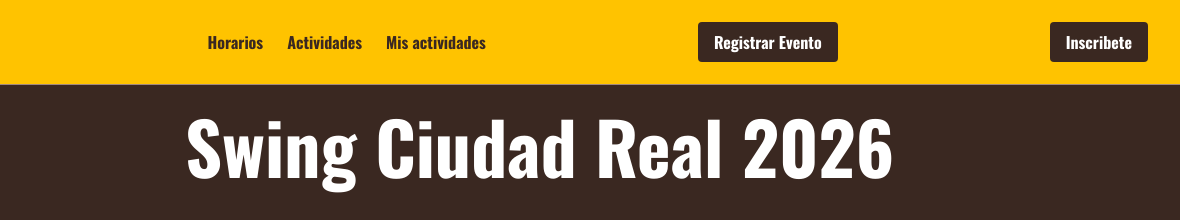
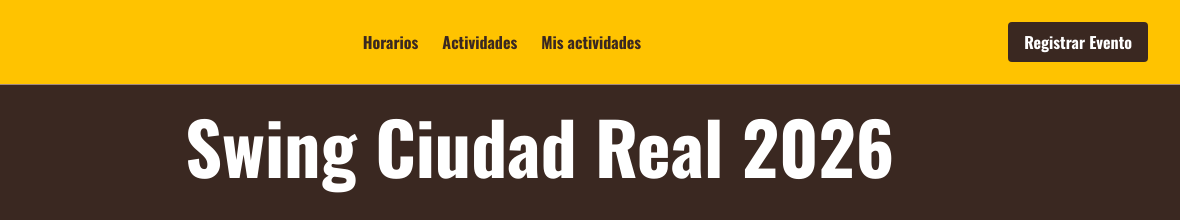
Before and after one commit to RoockDev/Desafio-Swing-Cr, a website built with Vite: page index.html in a window 1280 px wide. Shown: the top 220 px of the page, 100-1280 px from the left. Built offline with nearby package versions, Linux system fonts and the light colour scheme.

Commit message:
refactor(nav): Reemplazar boton inscribete por registrar evento

```diff
--- a/index.html
+++ b/index.html
@@ -26,8 +26,11 @@
           <li><a href="/#mis-actividades.html">Mis actividades</a></li>
         </ul>
       </nav>
-      <a href="/admin.html" class="header__cta">Registrar Evento</a>
-      <a href="/inscripcion.html" class="header__cta">Inscribete</a>
+
+        <a href="/admin.html" class="header__cta">Registrar Evento</a>
+     <!-- <a href="/inscripcion.html" class="header__cta">Inscribete</a> -->
+
+
 
     </header>
     <main>
```
